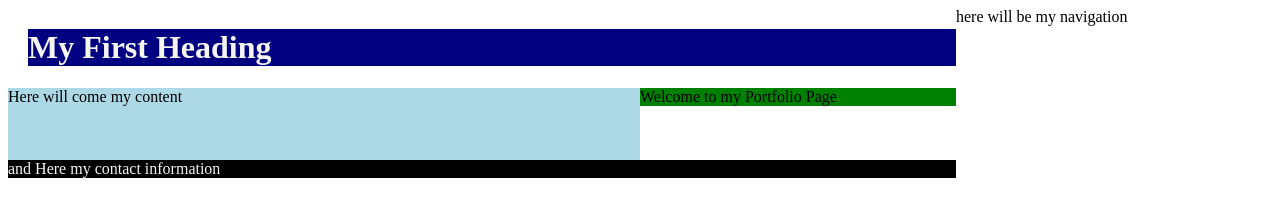
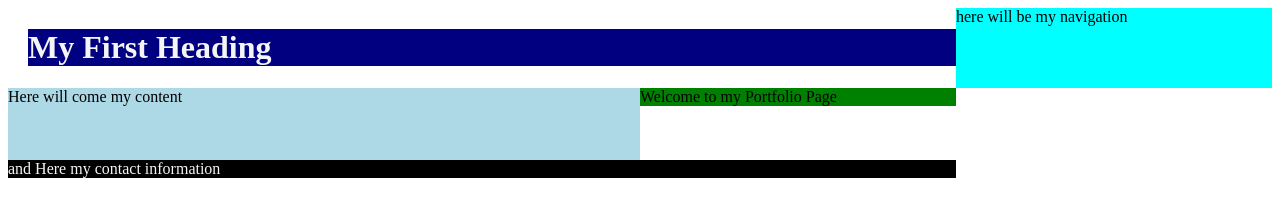
Before and after one commit to patFish/aboutme, a plain HTML site: page index.html in a window 1280 px wide. Drawn offline with Linux system fonts and the light colour scheme.

Commit message:
included side navigation

```diff
--- a/style.css
+++ b/style.css
@@ -18,6 +18,10 @@ header {
 main {
   background-color: lightblue;
   grid-area: main;
+}
+
+aside {
+  background-color: aqua;
 }
 
 h1 {
```
